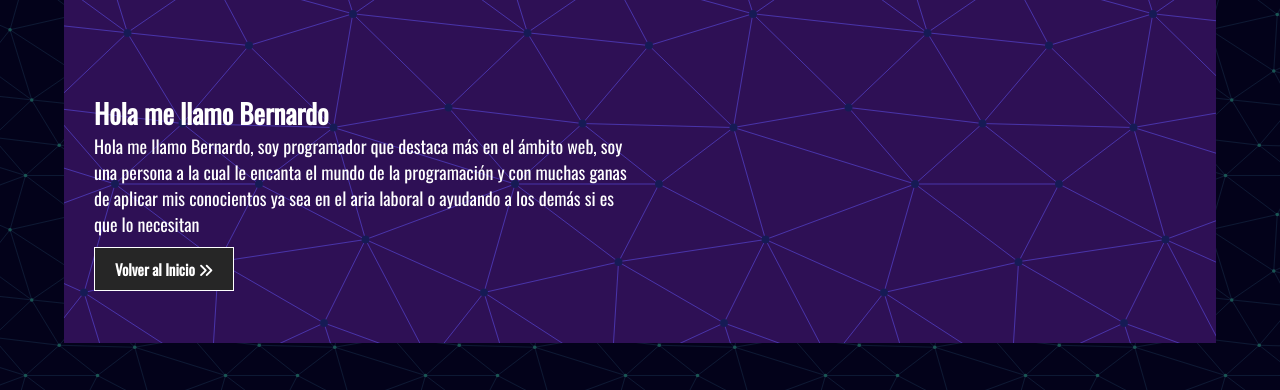
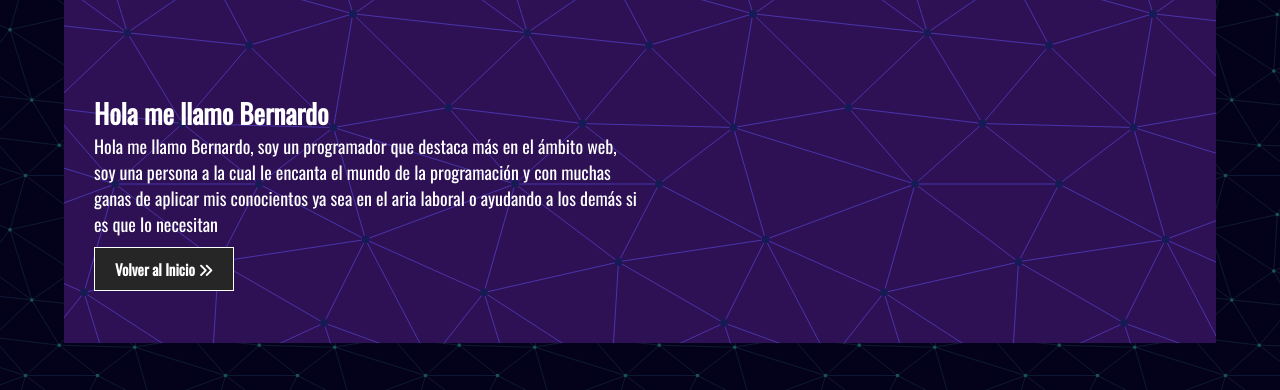
Before and after one commit to KanasBernardo/Bernard-k, a website built with Vite: page index.html in a window 1280 px wide. Shown: the part 1720-2110 px from the top of the page. Built offline with nearby package versions, Linux system fonts and the light colour scheme.

Commit message:
correcciones

```diff
--- a/index.html
+++ b/index.html
@@ -99,7 +99,7 @@
         <section class="cards-banner-two" id="sobreMi">
              <div class="content">
                 <h2>Hola me llamo Bernardo</h2>
-                <p>Hola me llamo Bernardo, soy programador que destaca más en el ámbito web, soy una persona a la cual le encanta el mundo de la programación y con muchas ganas de aplicar mis conocientos ya sea en el aria laboral o ayudando a los demás si es que lo necesitan</p>
+                <p>Hola me llamo Bernardo, soy un programador que destaca más en el ámbito web, soy una persona a la cual le encanta el mundo de la programación y con muchas ganas de aplicar mis conocientos ya sea en el aria laboral o ayudando a los demás si es que lo necesitan</p>
                 <a href="" class="btn">Volver al Inicio <i class="fas fa-angle-double-right"></i></a>
              </div>
         </section>
```
